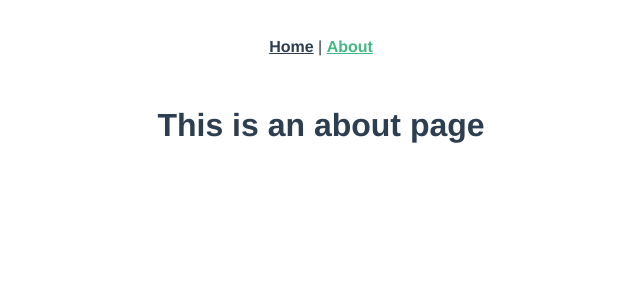
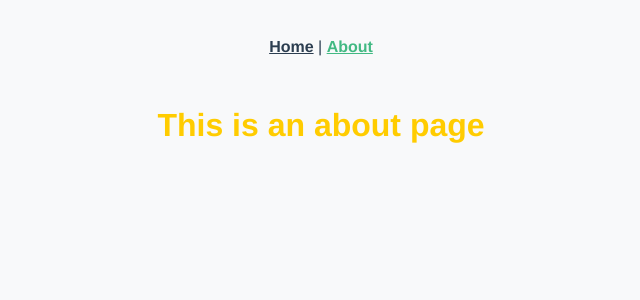
Before and after one commit to DominoStar17/pastry-cafe, a Vue app: page /about in a window 1280 px wide. Shown: the top 300 px of the page, without its empty margins (319-959 px from the left). Built offline with nearby package versions, Linux system fonts and the light colour scheme.

Commit message:
feat: add global SCSS file and update main.js import

```diff
--- /dev/null
+++ b/src/assets/styles.scss
@@ -0,0 +1,12 @@
+$primary-color: #ffcc00;
+$secondary-color: #d35400;
+
+body {
+    font-family: 'Arial', sans-serif;
+    background-color: #f8f9fa;
+}
+
+h1 {
+    color: $primary-color;
+    text-align: center;
+}
--- a/src/main.js
+++ b/src/main.js
@@ -1,5 +1,6 @@
 import { createApp } from "vue";
 import App from "./App.vue";
 import router from "./router";
+import "@/assets/styles.scss";
 
 createApp(App).use(router).mount("#app");
```
